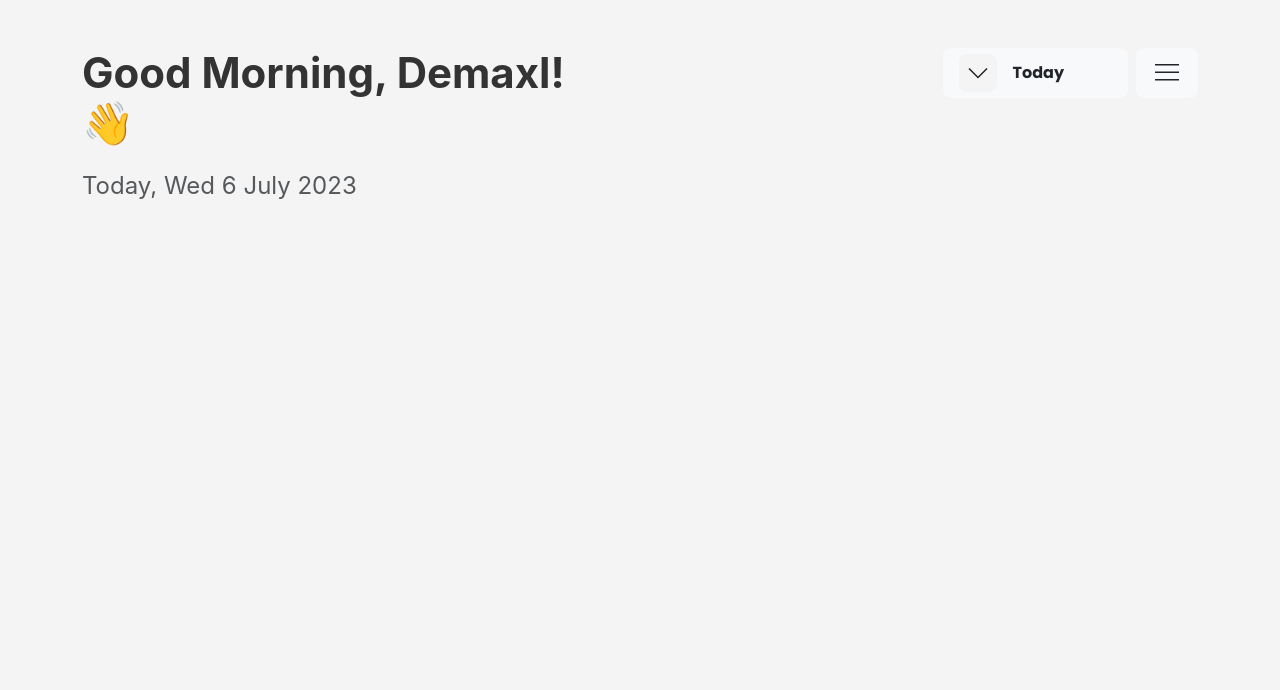
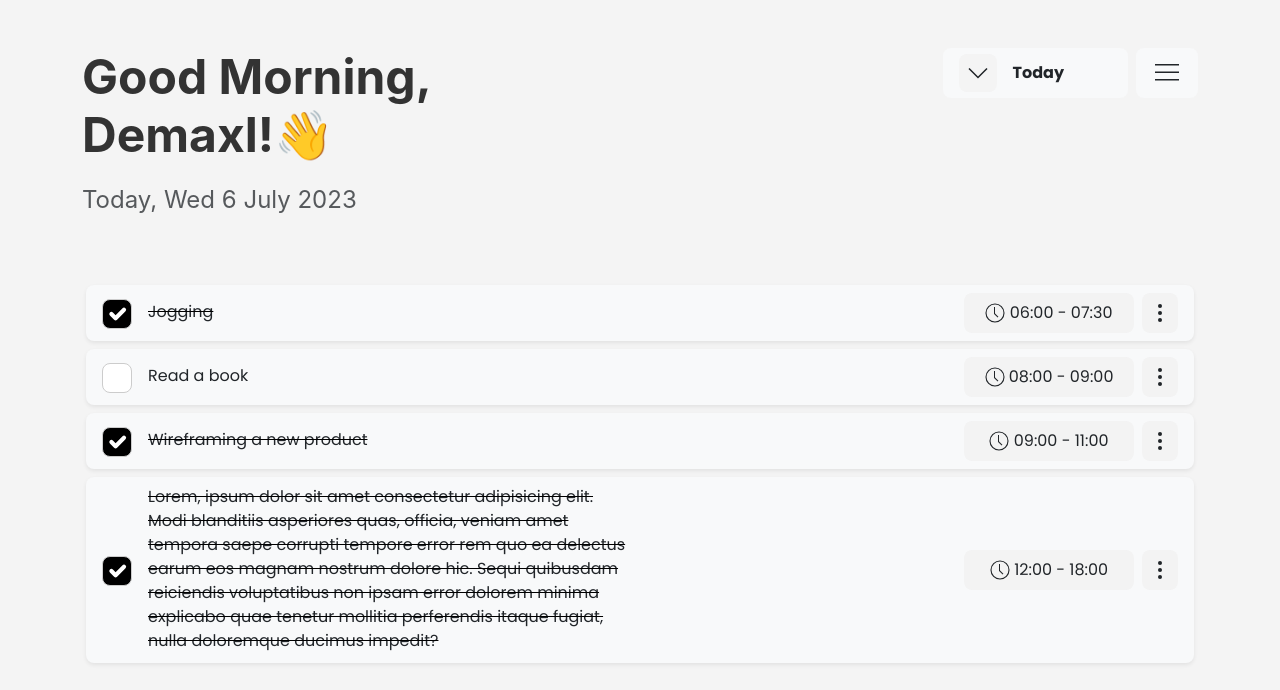
Before and after one commit to Demaxl/todo-app, a Vue app: page / in a window 1280 px wide. Shown: the top 690 px of the page. Built offline with nearby package versions, Linux system fonts and the light colour scheme.

Commit message:
Create todo item componenet

```diff
--- a/src/App.vue
+++ b/src/App.vue
@@ -2,7 +2,7 @@
     <div class="container mt-5">
         <div class="header row gap-4">
             <div class="col">
-                <h1 class="bold">Good Morning, Demaxl!👋</h1>
+                <h1 class="bold display-5">Good Morning, Demaxl!👋</h1>
                 <h3 class="text-muted mt-2">Today, Wed 6 July 2023</h3>
             </div>
             <div class="col-md-6">
@@ -20,16 +20,23 @@
                 </div>
             </div>
         </div>
+        <TodoList />
     </div>
 </template>
 
-<script></script>
+<script>
+import TodoList from './components/TodoList.vue'
+
+export default {
+    name: 'App',
+    components: { TodoList }
+}
+</script>
 
 <style lang="scss">
 @import url('https://fonts.googleapis.com/css2?family=Poppins:ital,wght@0,100;0,200;0,300;0,400;0,500;0,600;0,700;0,800;0,900;1,100;1,200;1,300;1,400;1,500;1,600;1,700;1,800;1,900&display=swap');
 
 $background-color: #f4f4f4;
-// $background-color: #eee;
 
 * {
     box-sizing: border-box;
@@ -52,12 +59,7 @@ body {
     .date {
         height: 50px;
         .chevron {
-            // background-color: #eee;
             background-color: $background-color;
-            // width: 30px;
-            // height: 30px;
-            // padding: 10px;
-            // font-size: 40px;
         }
     }
 }
--- /dev/null
+++ b/src/components/TodoItem.vue
@@ -0,0 +1,85 @@
+<template>
+    <div
+        class="todo-item py-2 px-sm-3 d-flex flex-column gap-3 flex-sm-row shadow-sm mb-2 row bg-light rounded-3"
+    >
+        <div
+            ref="todoCheckContainer"
+            class="todo-check-container col form-check form-check-inline d-flex justify-content-center justify-content-sm-start align-items-center"
+        >
+            <input
+                :class="{ 'todo-complete-check': isComplete }"
+                class="form-check-input todo-check rounded-3 me-3"
+                type="checkbox"
+                id="inlineCheckbox1"
+                value="option1"
+                :checked="isComplete"
+                @change="this.$emit('taskCompleteEvent')"
+            />
+            <label class="form-check-label line-above" for="inlineCheckbox1"
+                ><span>{{ title }}</span></label
+            >
+        </div>
+        <div
+            class="col p-0 d-flex align-items-center justify-content-center todo-time-container justify-content-md-end"
+        >
+            <div class="todo-time text-center me-2 py-2 px-3 rounded-3">
+                <span class="" uk-icon="icon: clock"></span>
+                {{ startTime }} - {{ endTime }}
+            </div>
+            <div class="p-2 rounded-3">
+                <span uk-icon="icon: more-vertical"></span>
+            </div>
+        </div>
+    </div>
+</template>
+
+<script>
+export default {
+    props: ['title', 'startTime', 'endTime', 'isComplete'],
+    data() {
+        return {}
+    },
+    methods: {}
+}
+</script>
+
+<style lang="scss">
+.todo-check {
+    width: 30px !important;
+    height: 30px !important;
+    border-color: #ccc;
+    border-width: 1.5px;
+    transition: background-color 0.2s;
+
+    &:checked {
+        background-color: black;
+        border-color: #ccc;
+    }
+    & + label {
+        text-decoration: line-through;
+        text-decoration-color: transparent;
+        transition-property: text-decoration-color;
+        transition-duration: 0.5s;
+        transition-delay: 0.1s;
+    }
+
+    &:checked + label {
+        text-decoration-color: black;
+    }
+
+    &:focus {
+        border-color: #ccc;
+        outline: 2px solid black;
+        outline-offset: 3px;
+        box-shadow: none;
+    }
+}
+
+.todo-time-container > div {
+    background-color: #f3f3f3;
+}
+
+.todo-time {
+    width: 170px;
+}
+</style>
--- /dev/null
+++ b/src/components/TodoList.vue
@@ -0,0 +1,59 @@
+<template lang="">
+    <div class="todo-container mx-3 mt-5">
+        <TodoItem
+            v-for="task in tasks"
+            :key="task.id"
+            v-bind="task"
+            @taskCompleteEvent="taskComplete($event, task)"
+        />
+    </div>
+</template>
+
+<script>
+import TodoItem from './TodoItem.vue'
+
+export default {
+    components: { TodoItem },
+    data() {
+        return {
+            tasks: [
+                {
+                    id: 1,
+                    title: 'Jogging',
+                    startTime: '06:00',
+                    endTime: '07:30',
+                    isComplete: true
+                },
+                {
+                    id: 2,
+                    title: 'Read a book',
+                    startTime: '08:00',
+                    endTime: '09:00',
+                    isComplete: false
+                },
+                {
+                    id: 3,
+                    title: 'Wireframing a new product',
+                    startTime: '09:00',
+                    endTime: '11:00',
+                    isComplete: true
+                },
+                {
+                    id: 3,
+                    title: 'Lorem, ipsum dolor sit amet consectetur adipisicing elit. Modi blanditiis asperiores quas, officia, veniam amet tempora saepe corrupti tempore error rem quo ea delectus earum eos magnam nostrum dolore hic. Sequi quibusdam reiciendis voluptatibus non ipsam error dolorem minima explicabo quae tenetur mollitia perferendis itaque fugiat, nulla doloremque ducimus impedit?',
+                    startTime: '12:00',
+                    endTime: '18:00',
+                    isComplete: true
+                }
+            ]
+        }
+    },
+    methods: {
+        taskComplete(event, task) {
+            task.isComplete = !task.isComplete
+        }
+    }
+}
+</script>
+
+<style lang="scss"></style>
```
